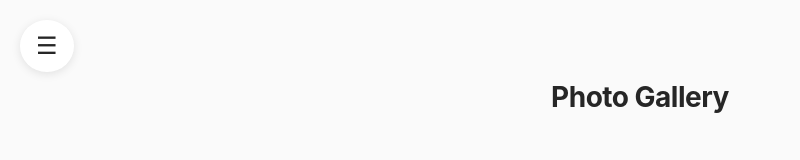
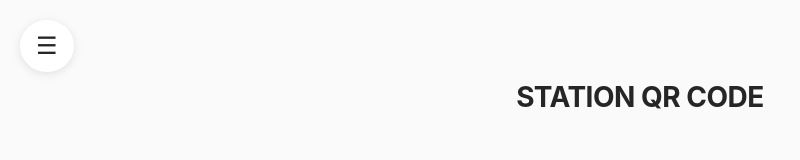
Before and after one commit to wing2rah/s, a plain HTML site: page index.html in a window 1280 px wide. Shown: the whole page, without its empty margins (0-800 px from the left). Drawn offline with Linux system fonts and the light colour scheme.

Commit message:
Update and rename againagain.html to index.html

```diff
--- a/againagain.html
+++ b/index.html
@@ -3,7 +3,7 @@
 <head>
   <meta charset="UTF-8">
   <meta name="viewport" content="width=device-width, initial-scale=1.0">
-  <title>Instagram-Style Gallery</title>
+  <title>STATION CODE</title>
   <style>
     * {
       margin: 0;
@@ -264,7 +264,7 @@
   <div class="overlay" id="overlay"></div>
   <button id="hamburgerButton">&#9776;</button>
   <main class="main-content" id="mainContent">
-    <h1>Photo Gallery</h1>
+    <h1>STATION QR CODE</h1>
     <div id="gallery" class="gallery"></div>
   </main>
 
```
